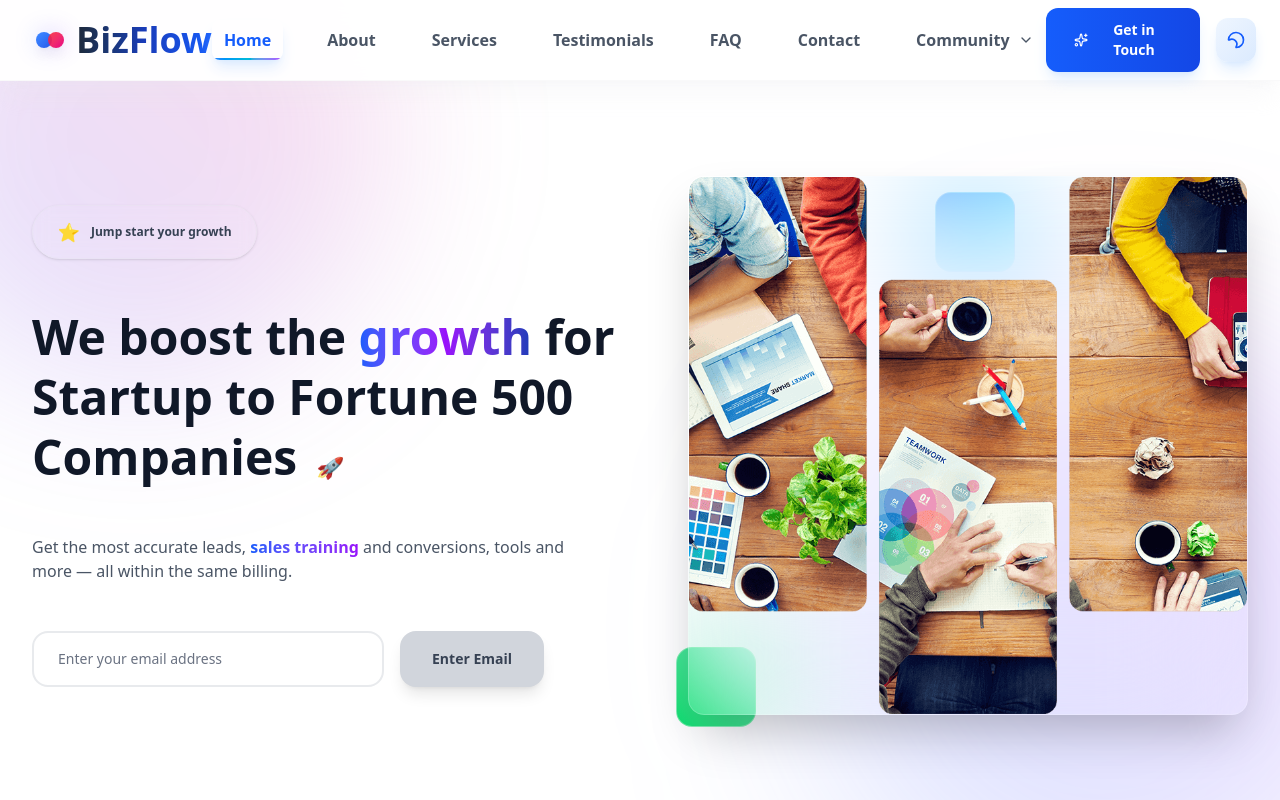
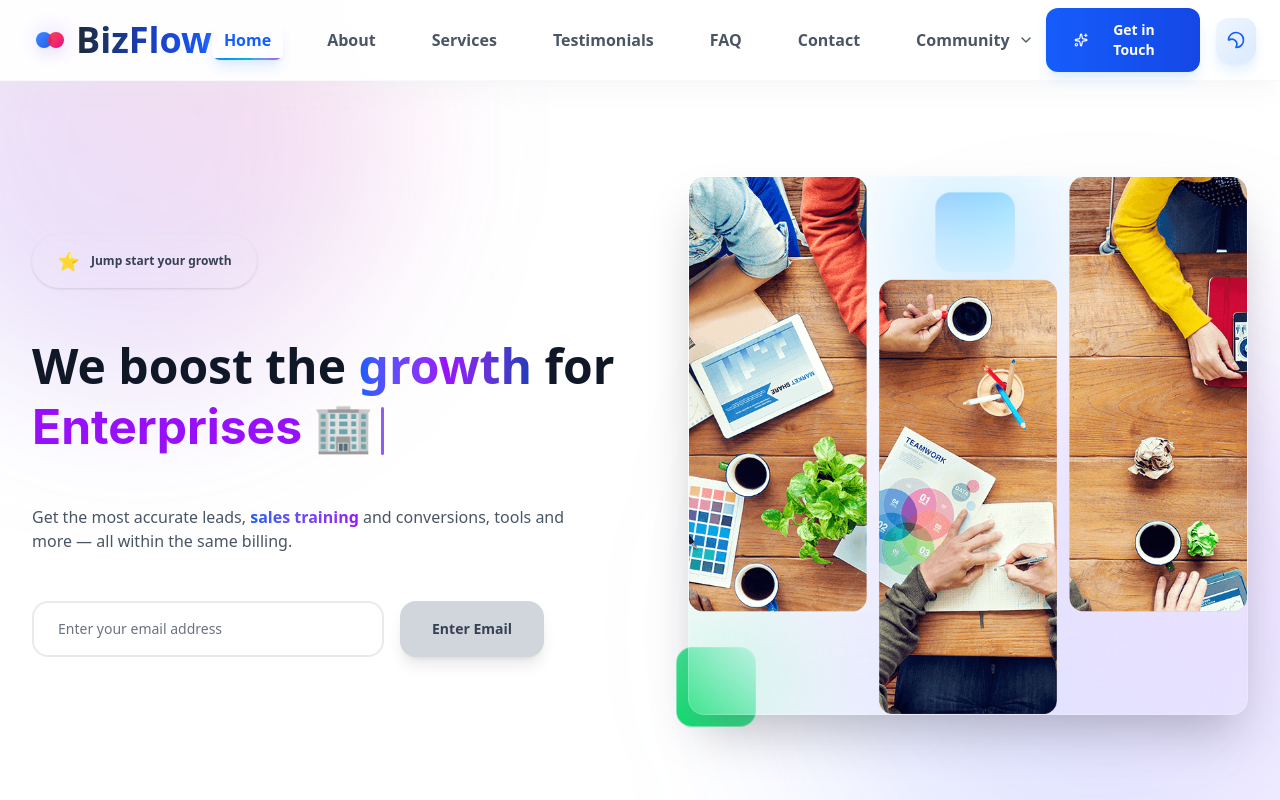
Before and after one commit to kanishka-commits/BizFlow, a React (Vite) app: page / in a window 1280 px wide. Shown: the top 800 px of the page. Built offline with nearby package versions, Linux system fonts and the light colour scheme.

Commit message:
fix: improve typing animation by separating gradient text and emojis for better visibility

```diff
--- a/package.json
+++ b/package.json
@@ -17,6 +17,7 @@
     "@tailwindcss/vite": "^4.0.8",
     "autoprefixer": "^10.4.21",
     "axios": "^1.11.0",
+    "canvas-confetti": "^1.9.3",
     "chart.js": "^4.4.0",
     "framer-motion": "^12.23.12",
     "gsap": "^3.13.0",
@@ -33,6 +34,7 @@
     "react-router-dom": "^7.8.0",
     "react-router-hash-link": "^2.4.3",
     "react-toastify": "^11.0.5",
+    "react-typed": "^2.0.12",
     "react-use": "^17.5.0",
     "swiper": "^11.2.4",
     "tailwindcss": "^4.1.11"
--- a/src/components/Hero.jsx
+++ b/src/components/Hero.jsx
@@ -1,9 +1,49 @@
-import React, { useState, useEffect, useRef } from "react";
+import React, { useState, useEffect, useRef, useMemo } from "react";
 import { motion, AnimatePresence } from "framer-motion";
 import { fadeIn, textVariant } from "../utils/motion";
 import heroImage from "../assets/hero-image.png";
 import { trackButtonClick, trackNewsletterSignup } from "../utils/analytics";
 import { useTheme } from "../context/ThemeContext";
+
+// --- Self-contained Typing Animation Component ---
+// This component replaces the 'react-typed' library.
+const TypingAnimation = ({ phrases, className }) => {
+  const [phraseIndex, setPhraseIndex] = useState(0);
+  const [isDeleting, setIsDeleting] = useState(false);
+  const [text, setText] = useState('');
+
+  const TYPING_SPEED = 50;
+  const DELETING_SPEED = 30;
+  const DELAY_AFTER_TYPING = 1000;
+
+  useEffect(() => {
+    const handleTyping = () => {
+      const currentPhrase = phrases[phraseIndex];
+      const updatedText = isDeleting
+        ? currentPhrase.substring(0, text.length - 1)
+        : currentPhrase.substring(0, text.length + 1);
+
+      setText(updatedText);
+
+      if (!isDeleting && updatedText === currentPhrase) {
+        setTimeout(() => setIsDeleting(true), DELAY_AFTER_TYPING);
+      } else if (isDeleting && updatedText === '') {
+        setIsDeleting(false);
+        setPhraseIndex((prevIndex) => (prevIndex + 1) % phrases.length);
+      }
+    };
+
+    const timeout = setTimeout(handleTyping, isDeleting ? DELETING_SPEED : TYPING_SPEED);
+    return () => clearTimeout(timeout);
+  }, [text, isDeleting, phraseIndex, phrases]);
+
+  return (
+    <span className={className}>
+      {text}
+      <span className="typing-cursor"></span>
+    </span>
+  );
+};
 
 const Hero = () => {
   const [email, setEmail] = useState("");
@@ -74,11 +114,43 @@ const Hero = () => {
     },
   };
 
+  const phrasesForTyping = useMemo(
+  () => [
+    "Startups 🚀",
+    "Agencies 💼",
+    "Creators 🎨",
+    "Enterprises 🏢",
+    "Freelancers 🌍",
+    "Innovators 💡",
+  ],
+  []
+);
+
   return (
-    <section
-      id="home"
-      className="relative flex flex-col md:flex-row justify-between items-center px-4 sm:px-6 lg:px-8 pt-20 sm:pt-24 md:pt-44 pb-16 container mx-auto overflow-hidden bg-transparent"
-    >
+    <>
+      <style>{`
+        .typing-cursor {
+          display: inline-block;
+          width: 3px;
+          height: 1em;
+          background-color: ${isDarkMode ? '#a78bfa' : '#8b5cf6'};
+          animation: blink 1s infinite;
+          margin-left: 8px;
+          vertical-align: middle;
+          border-radius: 2px;
+        }
+        @keyframes blink {
+          0%, 100% { opacity: 1; }
+          50% { opacity: 0; }
+        }
+        .typing-animation {
+          font-family: -apple-system, BlinkMacSystemFont, "Segoe UI", Roboto, "Helvetica Neue", Arial, sans-serif, "Apple Color Emoji", "Segoe UI Emoji", "Segoe UI Symbol";
+        }
+      `}</style>
+      <section
+        id="home"
+        className="relative flex flex-col md:flex-row justify-between items-center px-4 sm:px-6 lg:px-8 pt-20 sm:pt-24 md:pt-44 pb-16 container mx-auto overflow-hidden bg-transparent"
+      >
       <motion.div
         initial="hidden"
         animate="visible"
@@ -123,19 +195,20 @@ const Hero = () => {
             }`}
           >
             We boost the{" "}
-            <motion.span className="inline-block bg-gradient-to-r from-blue-600 via-purple-600 to-blue-800 bg-clip-text text-transparent">
+            <motion.span
+              className="inline-block bg-gradient-to-r from-blue-600 via-purple-600 to-blue-800 bg-clip-text text-transparent"
+            >
               growth
             </motion.span>{" "}
-            for <br /> Startup to Fortune 500 Companies{" "}
-            <motion.span
-              className="inline-block ml-2 text-xl"
-              animate={{ scale: [1, 1.1, 1], rotate: [0, 5, -5, 0] }}
-              transition={{ duration: 3, repeat: Infinity }}
-            >
-              🚀
-            </motion.span>
+            for <br />
+            <TypingAnimation
+              phrases={phrasesForTyping}
+              className={`font-bold typing-animation ${isDarkMode ? "text-purple-400" : "text-purple-600"}`}
+            />
           </h1>
         </motion.div>
+
+
 
         <motion.p
           variants={itemVariants}
@@ -296,6 +369,7 @@ const Hero = () => {
         </div>
       </motion.div>
     </section>
+    </>
   );
 };
 
```
Also changed, not shown: 1 other file (tests, documents, lock files or other folders).
